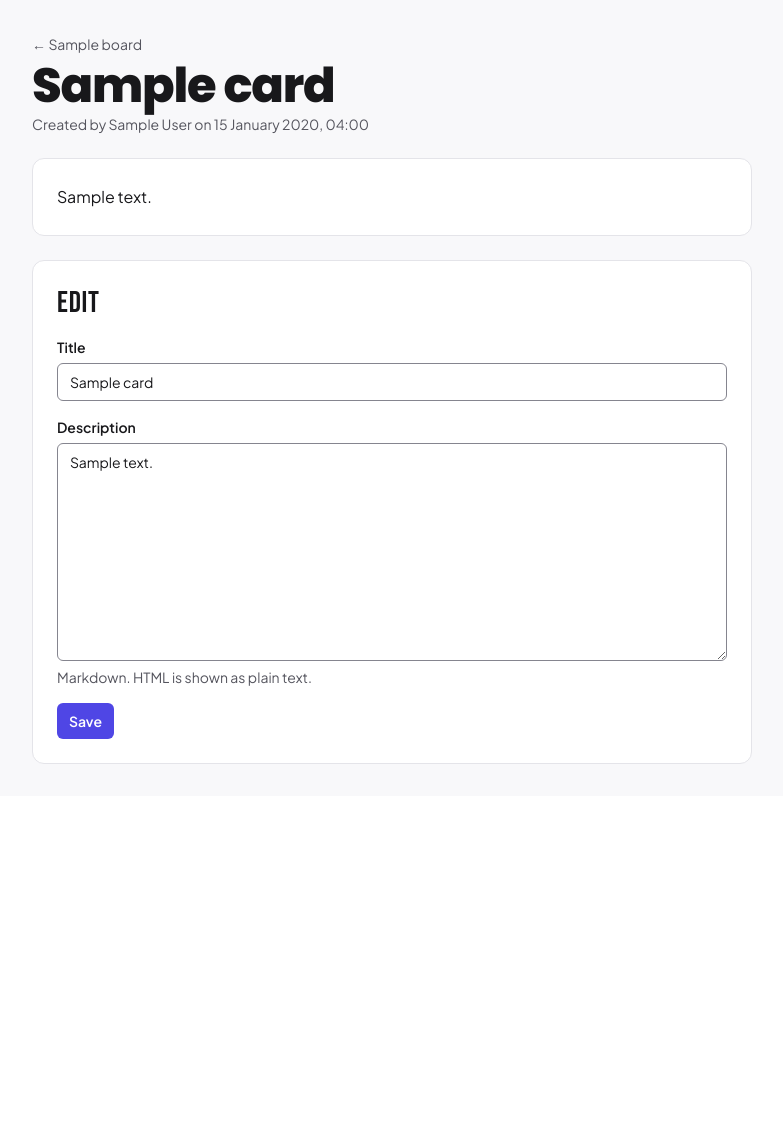
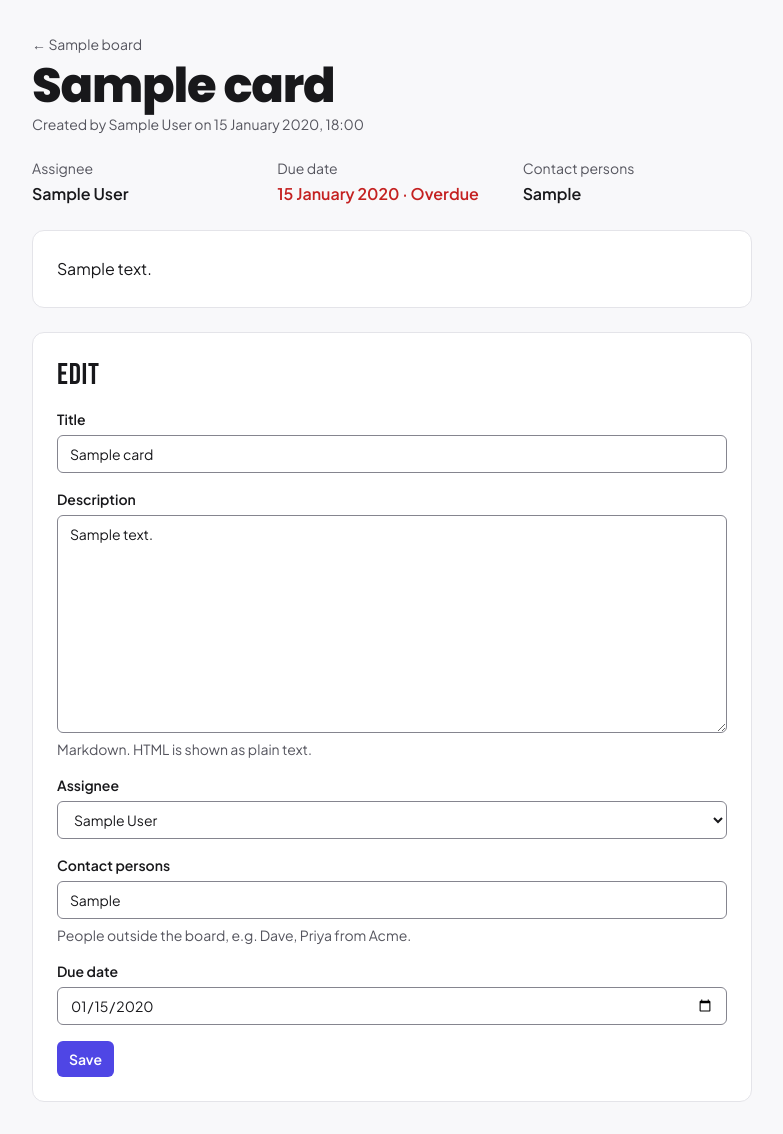
Before and after one commit to ivancze/workboard, a Django app: page /boards/1/cards/1/ in a window 1280 px wide. Shown: the part 61-1195 px from the top of the page, without its empty margins (248-1031 px from the left). Before the commit the page ends 825 px from the top, so only its background shows below. Run offline with Django 5.2, Linux system fonts and the light colour scheme; a user stored in the database is signed in; tables that the repository leaves empty hold one stand-in row (values such as "Sample post"); style sheets or scripts are compiled from the project's sources; parts of the project's set-up code (start-up, migrations or seed data) failed here and were passed over; some libraries are stand-ins or nearby versions.

Commit message:
feat: 06 implement assignee, contact persons and advisory due date with overdue emphasis

```diff
--- a/boards/forms.py
+++ b/boards/forms.py
@@ -1,4 +1,6 @@
 from django import forms
+
+from accounts.models import User
 
 from .models import Board, Card
 
@@ -17,8 +19,38 @@ class NewCardForm(forms.ModelForm):
         labels = {"title": "Card title"}
 
 
+class DateInput(forms.DateInput):
+    """The browser's date picker. It submits ISO dates, so render them too."""
+
+    input_type = "date"
+
+    def __init__(self, **kwargs):
+        super().__init__(format="%Y-%m-%d", **kwargs)
+
+
+class MemberChoiceField(forms.ModelChoiceField):
+    def label_from_instance(self, user):
+        return user.name
+
+
 class CardForm(forms.ModelForm):
+    assignee = MemberChoiceField(
+        queryset=User.objects.none(), required=False, empty_label="Unassigned"
+    )
+
     class Meta:
         model = Card
-        fields = ["title", "description"]
-        help_texts = {"description": "Markdown. HTML is shown as plain text."}
+        fields = ["title", "description", "assignee", "contact_persons", "due_date"]
+        help_texts = {
+            "description": "Markdown. HTML is shown as plain text.",
+            "contact_persons": "People outside the board, e.g. Dave, Priya from Acme.",
+        }
+        widgets = {"due_date": DateInput()}
+
+    def __init__(self, *args, board, **kwargs):
+        super().__init__(*args, **kwargs)
+        # Only this board's Members are offered, and anyone else is rejected
+        # as an invalid choice rather than trusted from the POST.
+        self.fields["assignee"].queryset = User.objects.filter(
+            memberships__board=board
+        ).order_by("display_name", "email")
--- a/boards/models.py
+++ b/boards/models.py
@@ -1,5 +1,6 @@
 from django.conf import settings
 from django.db import models, transaction
+from django.utils import timezone
 
 # Every board starts with these, in this order. Boards are expected to diverge
 # from them immediately; they exist so a new board is usable rather than empty.
@@ -137,6 +138,20 @@ class Card(models.Model):
     creator = models.ForeignKey(
         settings.AUTH_USER_MODEL, on_delete=models.PROTECT, related_name="+"
     )
+    # SET_NULL: the Assignee is a current responsibility, not history, so a
+    # deleted User leaves the Card visibly unassigned.
+    assignee = models.ForeignKey(
+        settings.AUTH_USER_MODEL,
+        on_delete=models.SET_NULL,
+        null=True,
+        blank=True,
+        related_name="+",
+    )
+    # Free text, never matched to Users: they are people outside the board.
+    contact_persons = models.CharField(max_length=200, blank=True)
+    # A plain date with no time or timezone, and advisory only: nothing in the
+    # system sorts, filters, blocks or notifies on it.
+    due_date = models.DateField(null=True, blank=True)
     created_at = models.DateTimeField(auto_now_add=True)
     # Recorded for a future display and Card history; nothing shows it yet.
     updated_at = models.DateTimeField(auto_now=True)
@@ -149,3 +164,11 @@ class Card(models.Model):
 
     def __str__(self):
         return self.title
+
+    @property
+    def is_overdue(self):
+        """Its Due date has passed. A Card due today is not yet overdue.
+
+        "Today" is the team's date, from TIME_ZONE, not the server's.
+        """
+        return self.due_date is not None and self.due_date < timezone.localdate()
--- a/boards/views.py
+++ b/boards/views.py
@@ -1,6 +1,7 @@
 import copy
 
 from django.contrib.auth.decorators import login_required
+from django.db.models import Prefetch
 from django.shortcuts import get_object_or_404, redirect, render
 
 from .forms import BoardForm, CardForm, NewCardForm
@@ -49,7 +50,9 @@ def board_detail(request, pk):
         "boards/board_detail.html",
         {
             "board": board,
-            "stages": board.stages.prefetch_related("cards"),
+            "stages": board.stages.prefetch_related(
+                Prefetch("cards", queryset=Card.objects.select_related("assignee"))
+            ),
             # No auto ids: the form repeats once per Stage, and its label
             # wraps its input instead.
             "form": NewCardForm(auto_id=False),
@@ -76,12 +79,13 @@ def create_card(request, board_pk, stage_pk):
 def card_detail(request, board_pk, pk):
     board = get_object_or_404(Board.objects.for_user(request.user), pk=board_pk)
     card = get_object_or_404(
-        Card.objects.filter(stage__board=board).select_related("creator"), pk=pk
+        Card.objects.filter(stage__board=board).select_related("creator", "assignee"),
+        pk=pk,
     )
 
     # The form gets its own copy so a rejected edit cannot leak into the saved
     # Card the page displays alongside it.
-    form = CardForm(request.POST or None, instance=copy.copy(card))
+    form = CardForm(request.POST or None, instance=copy.copy(card), board=board)
     if request.method == "POST" and form.is_valid():
         form.save()
         return redirect("card_detail", board_pk=board.pk, pk=card.pk)
--- a/config/settings.py
+++ b/config/settings.py
@@ -152,3 +152,7 @@ SILENCED_SYSTEM_CHECKS = ["security.W005", "security.W021"]
 
 DEFAULT_AUTO_FIELD = "django.db.models.BigAutoField"
 USE_TZ = True
+# The team's timezone. A Due date is a plain date, but deciding that one "has
+# passed" needs a today, and on UTC a Card would turn overdue up to eight hours
+# late for a team in Kuala Lumpur.
+TIME_ZONE = "Asia/Kuala_Lumpur"
--- a/templates/boards/card_detail.html
+++ b/templates/boards/card_detail.html
@@ -7,6 +7,27 @@
   <a href="{% url 'board_detail' board.pk %}" class="mb-2 inline-block text-sm text-text-muted hover:text-text">← {{ board.name }}</a>
   {% include "components/page_heading.html" with text=card.title %}
   <p class="mt-1 text-sm text-text-muted">Created by {{ card.creator.name }} on {{ card.created_at|date:"j F Y, H:i" }}</p>
+
+  <dl class="mt-6 grid gap-4 sm:grid-cols-3">
+    <div>
+      <dt class="text-sm text-text-muted">Assignee</dt>
+      <dd class="mt-1 font-semibold">{% if card.assignee %}{{ card.assignee.name }}{% else %}<span class="font-normal text-text-muted">Unassigned</span>{% endif %}</dd>
+    </div>
+    <div>
+      <dt class="text-sm text-text-muted">Due date</dt>
+      <dd class="mt-1 font-semibold">
+        {% if card.due_date %}
+          <span{% if card.is_overdue %} class="text-danger"{% endif %}>{{ card.due_date|date:"j F Y" }}{% if card.is_overdue %} · Overdue{% endif %}</span>
+        {% else %}
+          <span class="font-normal text-text-muted">No due date</span>
+        {% endif %}
+      </dd>
+    </div>
+    <div>
+      <dt class="text-sm text-text-muted">Contact persons</dt>
+      <dd class="mt-1 font-semibold break-words">{% if card.contact_persons %}{{ card.contact_persons }}{% else %}<span class="font-normal text-text-muted">None</span>{% endif %}</dd>
+    </div>
+  </dl>
 
   <section class="mt-6 rounded-xl border border-border bg-surface p-6">
     {% if card.description %}
--- /dev/null
+++ b/templates/django/forms/widgets/select.html
@@ -0,0 +1,5 @@
+<select name="{{ widget.name }}" class="block w-full rounded-md border border-control bg-surface px-3 py-2 text-sm text-text"{% include "django/forms/widgets/attrs.html" %}>{% for group_name, group_choices, group_index in widget.optgroups %}{% if group_name %}
+  <optgroup label="{{ group_name }}">{% endif %}{% for option in group_choices %}
+  {% include option.template_name with widget=option %}{% endfor %}{% if group_name %}
+  </optgroup>{% endif %}{% endfor %}
+</select>
```
Also changed, not shown: boards/tests/test_cards.py (+176 -2 lines), config/tests/test_design_system.py (+2 -0 lines), templates/components/card_tile.html (+13 -2 lines), boards/migrations/0003_card_assignee_contact_persons_due_date.py (added).
